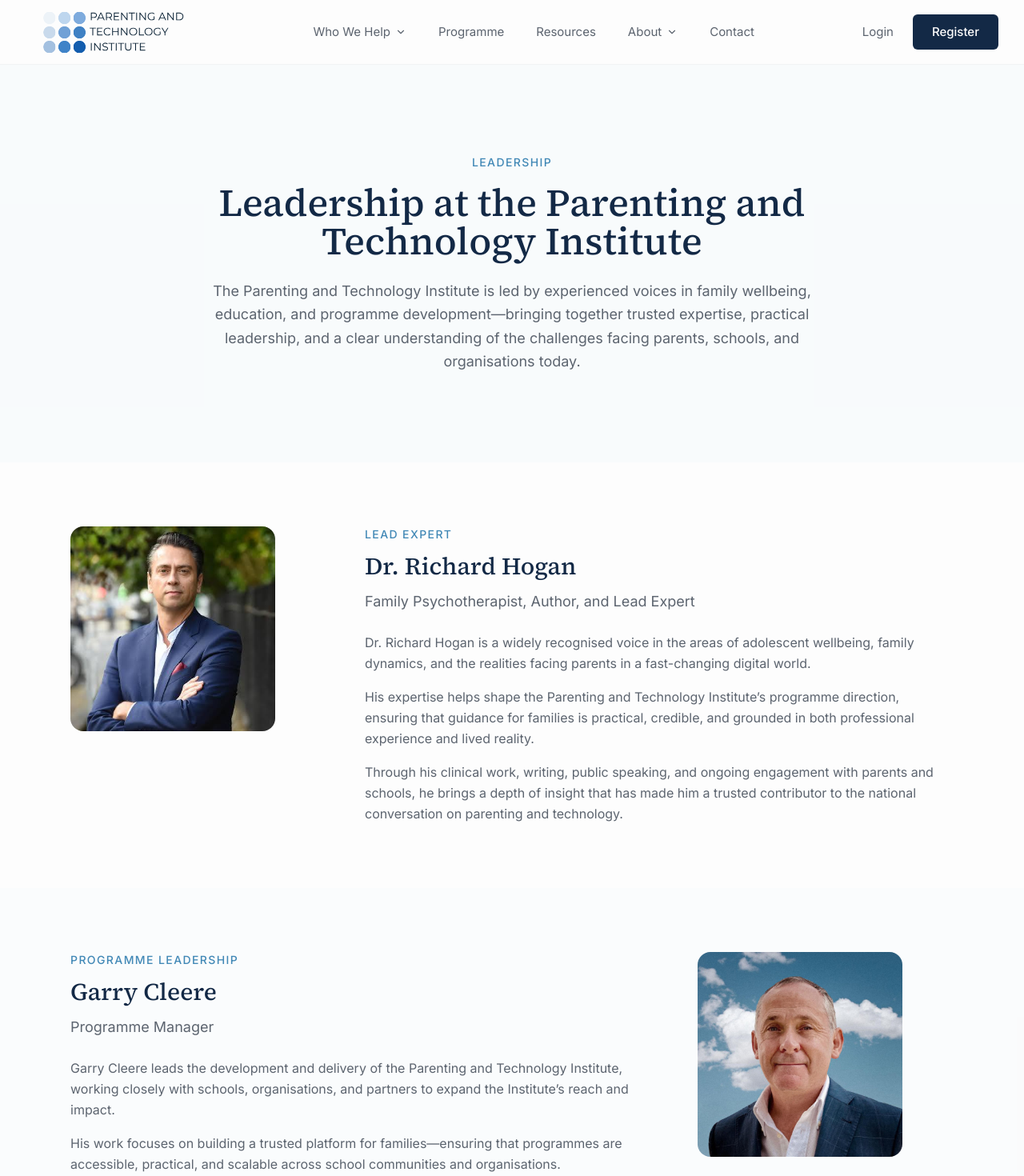
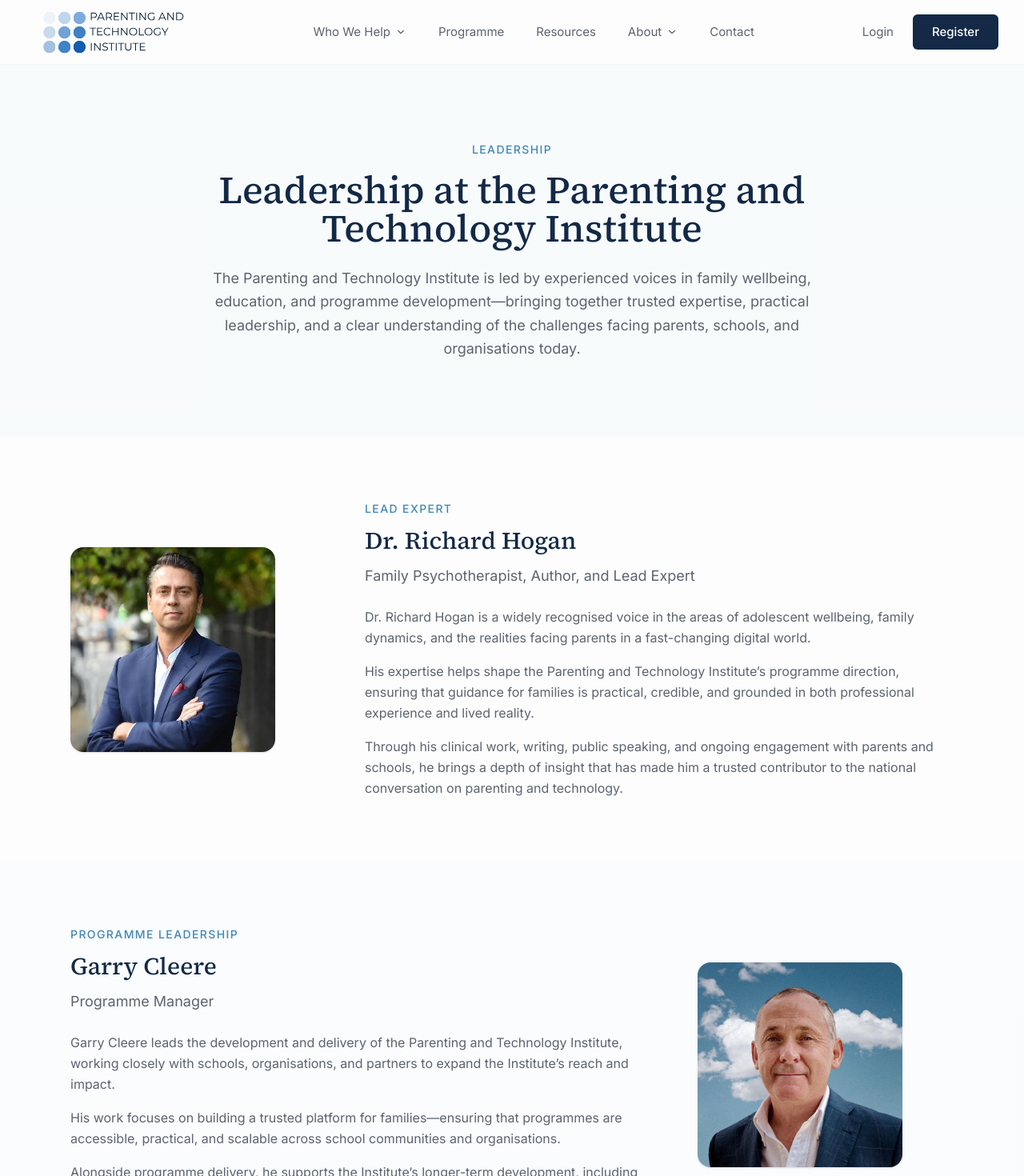
Before and after one commit to Gearoid-Cleere/pati-website, a Next.js app: page /leadership in a window 1280 px wide. Shown: the top 1470 px of the page at 80% size. Built offline with nearby package versions, Linux system fonts and the light colour scheme.

Commit message:
Update Leadership page spacing

```diff
--- a/app/leadership/page.tsx
+++ b/app/leadership/page.tsx
@@ -8,8 +8,9 @@ export default function LeadershipPage() {
       <Header />
 
       <main className="flex-1">
+
         {/* Hero */}
-        <section className="bg-secondary/30 py-20 md:py-28">
+        <section className="bg-secondary/30 py-20 md:py-24">
           <div className="mx-auto max-w-5xl px-6 text-center">
             <p className="mb-4 text-sm font-medium uppercase tracking-widest text-accent">
               Leadership
@@ -26,9 +27,10 @@ export default function LeadershipPage() {
         </section>
 
         {/* Richard Hogan */}
-        <section className="py-20">
+        <section className="py-16 md:py-20">
           <div className="mx-auto max-w-6xl px-6">
-            <div className="grid items-start gap-12 lg:grid-cols-[320px_minmax(0,1fr)]">
+            <div className="grid items-center gap-12 lg:grid-cols-[320px_minmax(0,1fr)]">
+
               {/* Image LEFT */}
               <div className="mx-auto lg:mx-0">
                 <Image
@@ -36,7 +38,7 @@ export default function LeadershipPage() {
                   alt="Dr. Richard Hogan"
                   width={256}
                   height={256}
-                  className="h-64 w-64 rounded-2xl object-cover"
+                  className="h-64 w-64 rounded-2xl object-cover shadow-sm"
                   priority
                 />
               </div>
@@ -69,14 +71,16 @@ export default function LeadershipPage() {
                   </p>
                 </div>
               </div>
+
             </div>
           </div>
         </section>
 
-        {/* Garry Cleere (mirrored layout) */}
-        <section className="bg-secondary/20 py-20">
+        {/* Garry Cleere */}
+        <section className="bg-secondary/20 py-16 md:py-20">
           <div className="mx-auto max-w-6xl px-6">
-            <div className="grid items-start gap-12 lg:grid-cols-[minmax(0,1fr)_320px]">
+            <div className="grid items-center gap-12 lg:grid-cols-[minmax(0,1fr)_320px]">
+
               {/* Text LEFT */}
               <div>
                 <p className="mb-3 text-sm font-medium uppercase tracking-widest text-accent">
@@ -113,15 +117,16 @@ export default function LeadershipPage() {
                   alt="Garry Cleere"
                   width={256}
                   height={256}
-                  className="h-64 w-64 rounded-2xl object-cover"
+                  className="h-64 w-64 rounded-2xl object-cover shadow-sm"
                 />
               </div>
+
             </div>
           </div>
         </section>
 
         {/* Future Leadership */}
-        <section className="py-20">
+        <section className="py-16 md:py-20">
           <div className="mx-auto max-w-4xl px-6 text-center">
             <h2 className="mb-6 font-serif text-3xl font-medium text-primary">
               Developing the Institute
@@ -134,13 +139,14 @@ export default function LeadershipPage() {
         </section>
 
         {/* Closing */}
-        <section className="pb-20">
+        <section className="pb-16 md:pb-20">
           <div className="mx-auto max-w-3xl px-6 text-center">
             <p className="leading-relaxed text-muted-foreground">
               Together, the Institute’s leadership brings clinical expertise, programme development, and a strong commitment to helping families navigate childhood in a digital world with greater clarity and confidence.
             </p>
           </div>
         </section>
+
       </main>
 
       <Footer />
```
